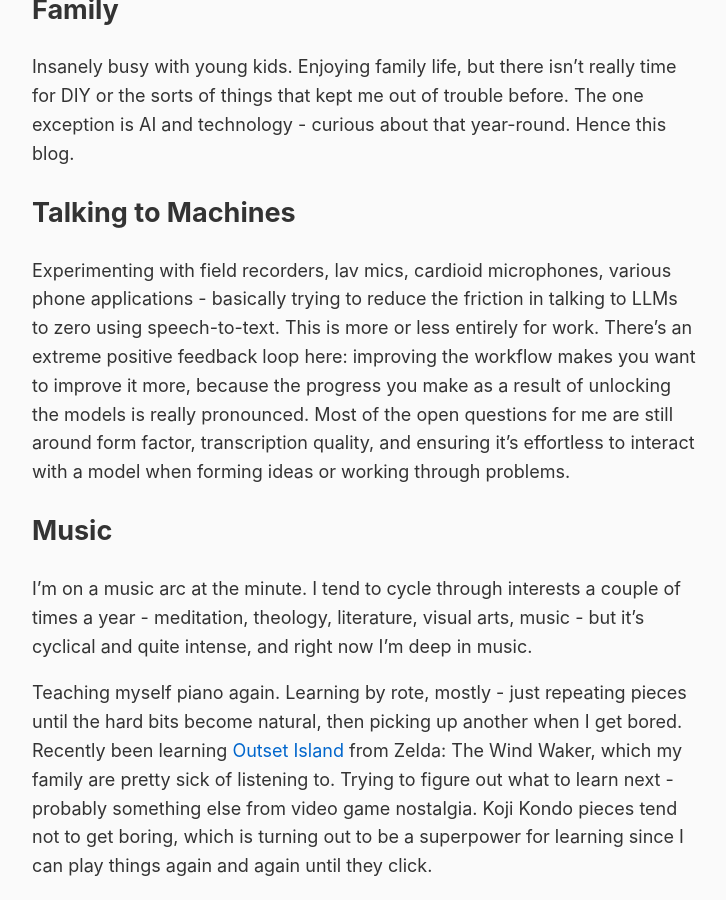
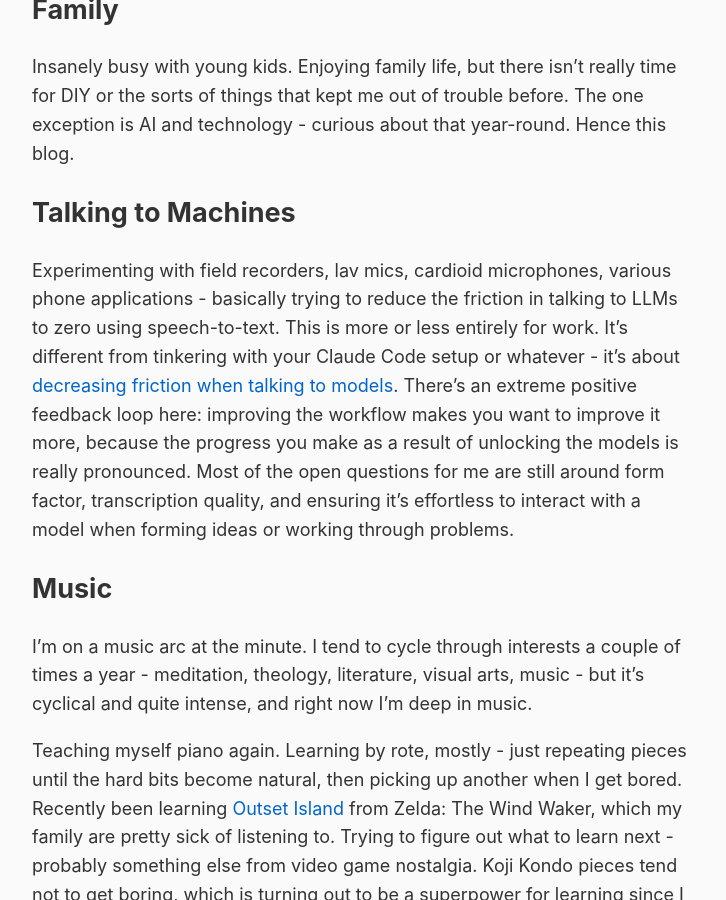
Before and after one commit to rob137/rob137.github.io, a Jekyll site: the page built from now.md, in a window 1280 px wide and 900 px high, scrolled down 343 px. Shown: the whole window, without its empty margins (275-1001 px from the left). Built offline with Jekyll 4.4.1, drawn with Linux system fonts in a browser that asks for light colours.

Commit message:
Clarify focus on voice friction, link Workflows Without Names
Co-Authored-By: Claude Opus 4.5 <noreply@anthropic.com>

```diff
--- a/now.md
+++ b/now.md
@@ -15,7 +15,7 @@ Insanely busy with young kids. Enjoying family life, but there isn't really time
 
 ## Talking to Machines
 
-Experimenting with field recorders, lav mics, cardioid microphones, various phone applications - basically trying to reduce the friction in talking to LLMs to zero using speech-to-text. This is more or less entirely for work. There's an extreme positive feedback loop here: improving the workflow makes you want to improve it more, because the progress you make as a result of unlocking the models is really pronounced. Most of the open questions for me are still around form factor, transcription quality, and ensuring it's effortless to interact with a model when forming ideas or working through problems.
+Experimenting with field recorders, lav mics, cardioid microphones, various phone applications - basically trying to reduce the friction in talking to LLMs to zero using speech-to-text. This is more or less entirely for work. It's different from tinkering with your Claude Code setup or whatever - it's about [decreasing friction when talking to models](/2026/01/27/workflows-without-names/). There's an extreme positive feedback loop here: improving the workflow makes you want to improve it more, because the progress you make as a result of unlocking the models is really pronounced. Most of the open questions for me are still around form factor, transcription quality, and ensuring it's effortless to interact with a model when forming ideas or working through problems.
 
 ## Music
 
```
